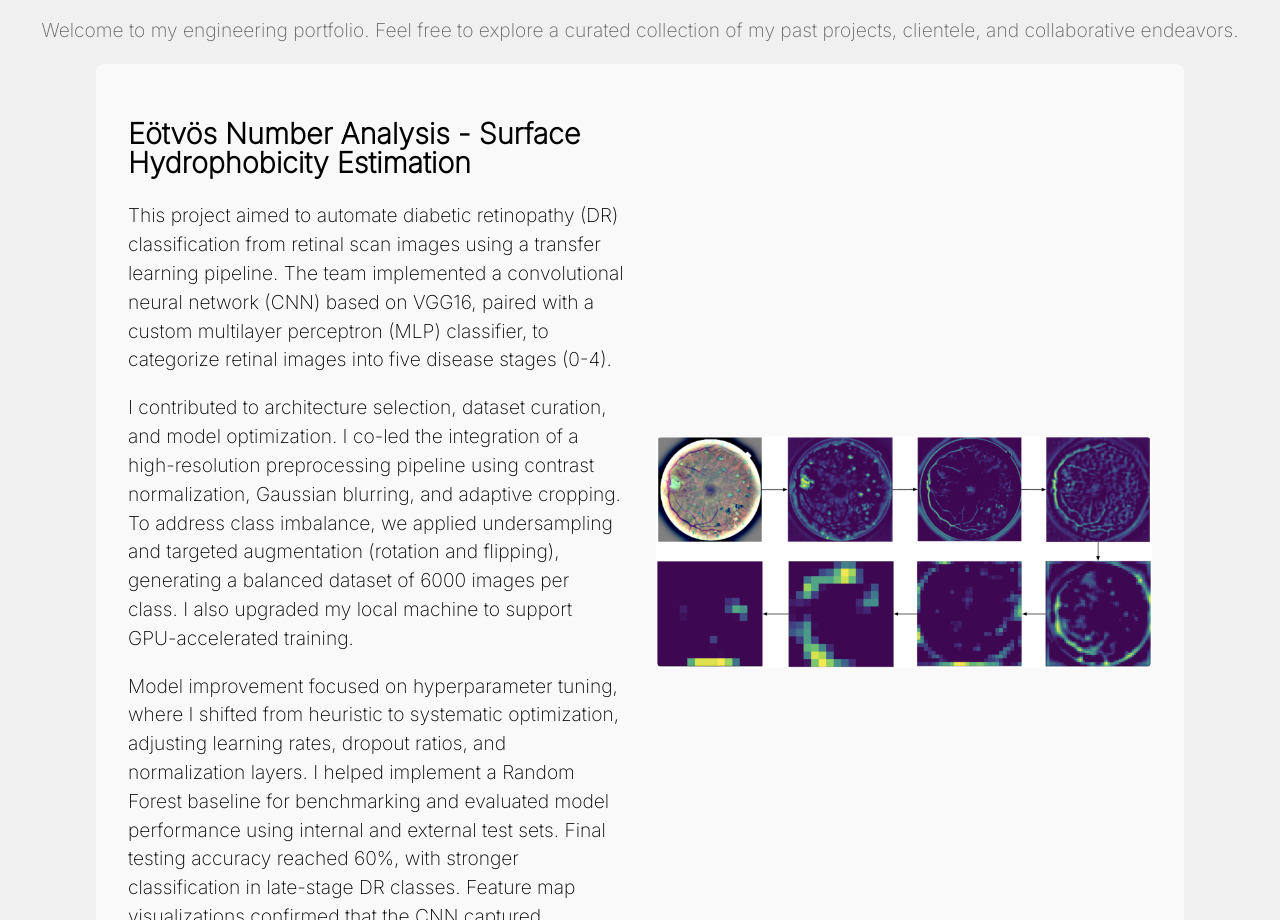
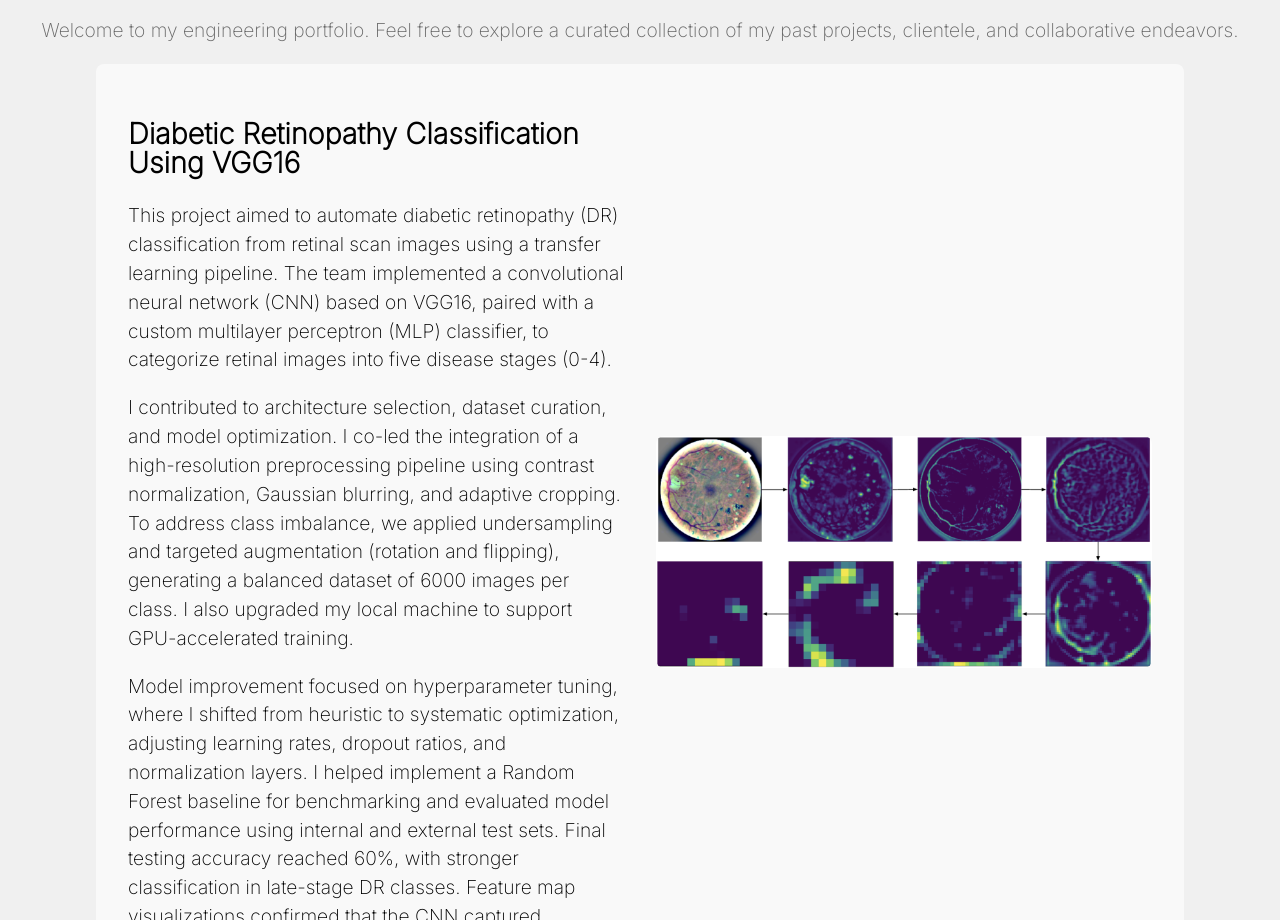
Before and after one commit to WoohyunJeon/WoohyunJeon.github.io, a plain HTML site: page portfolio.html in a window 1280 px wide. Shown: the part 1199-2119 px from the top of the page. Drawn offline with nearby package versions, Linux system fonts and the light colour scheme.

Commit message:
3.2.4 added to portfolio

```diff
--- a/portfolio.html
+++ b/portfolio.html
@@ -82,7 +82,7 @@
 
     <div class="portfolio-container">
         <div class="portfolio-text">
-            <h2>Eötvös Number Analysis - Surface Hydrophobicity Estimation</h2>
+            <h2>Diabetic Retinopathy Classification Using VGG16</h2>
             <p>This project aimed to automate diabetic retinopathy (DR) classification from retinal scan images using a transfer learning pipeline. The team implemented a convolutional neural network
                 (CNN) based on VGG16, paired with a custom multilayer perceptron (MLP) classifier, to categorize retinal images into five disease stages (0-4).
             </p>
```
